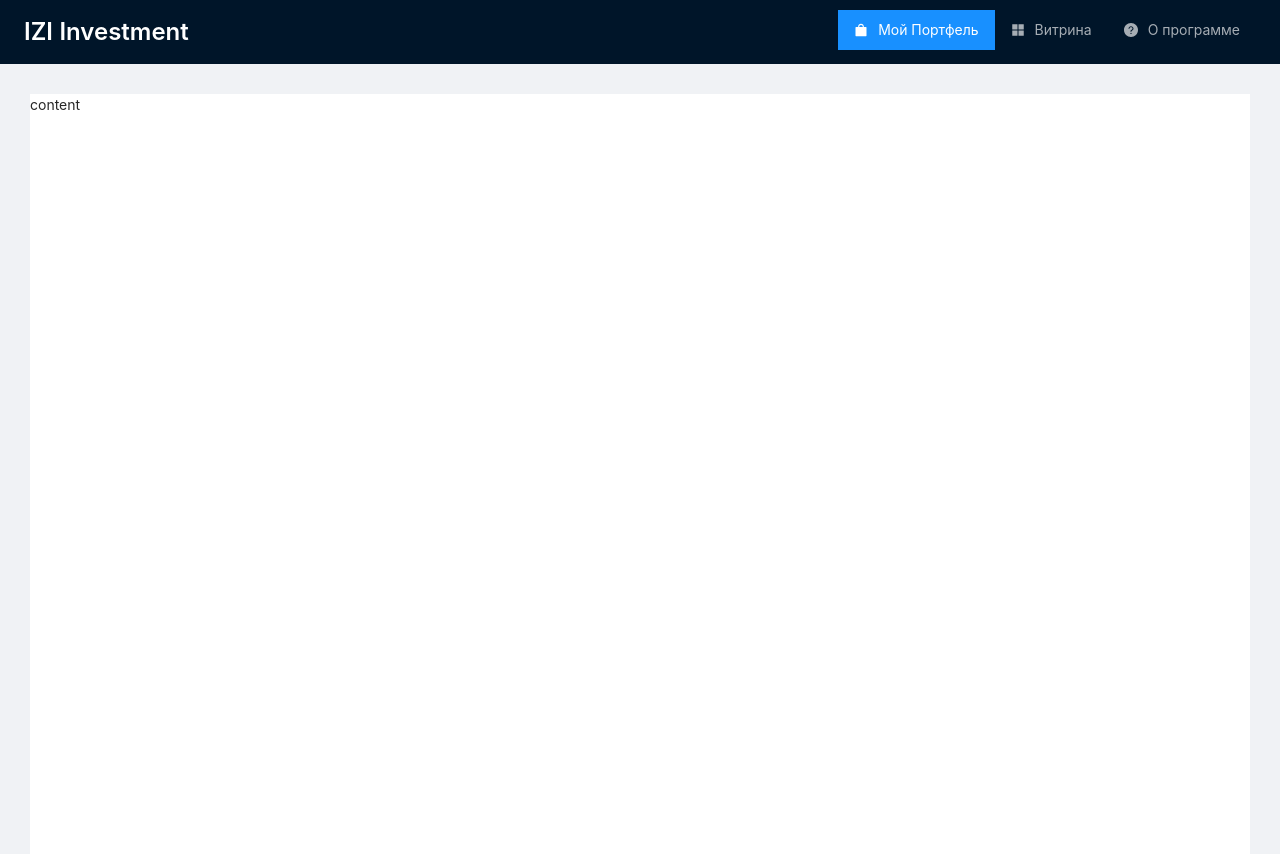
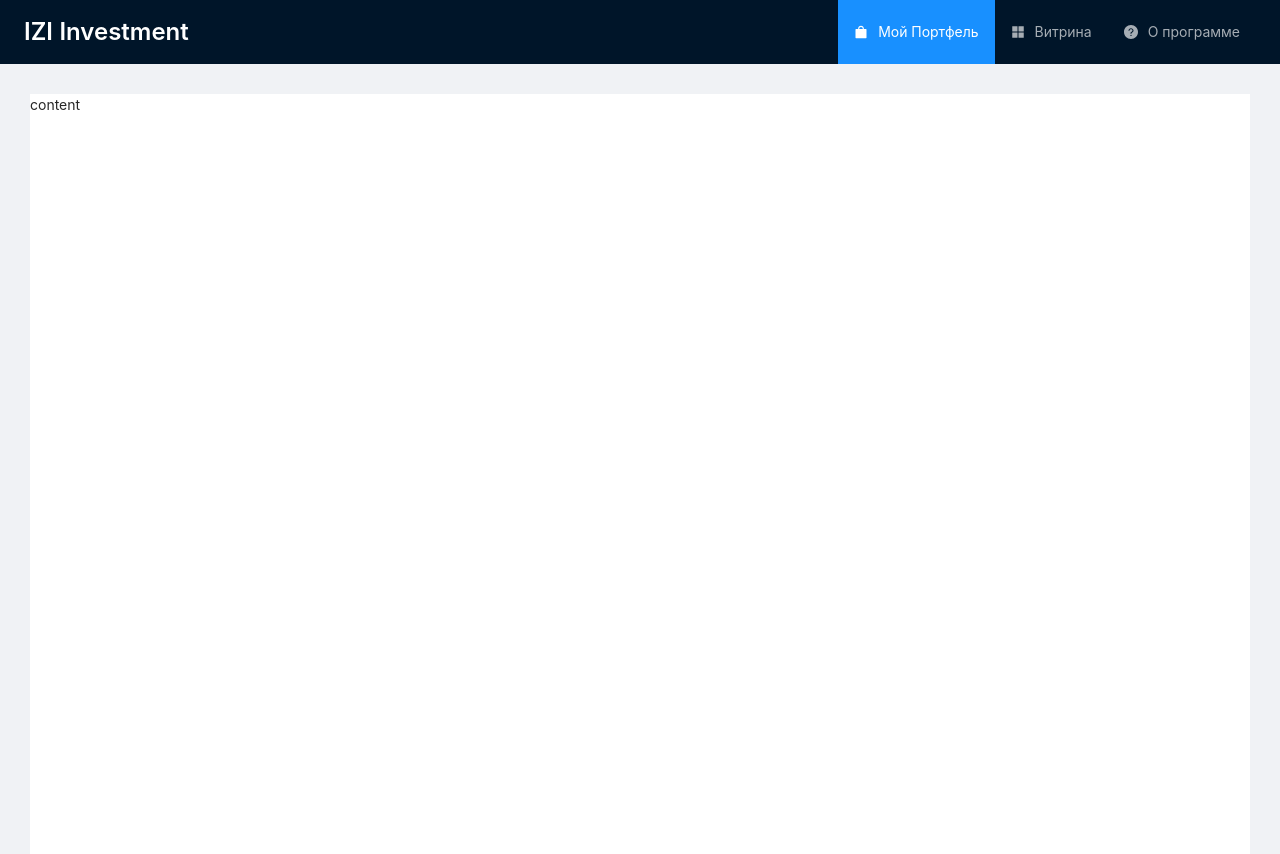
Before and after one commit to YusufZarifyanov/ReactIInvestmentApp, a React (Create React App) app: page / in a window 1280 px wide. Built offline with nearby package versions, Linux system fonts and the light colour scheme.

Commit message:
fix(Header): fix Header on big screens

```diff
--- a/src/components/Header/Header.css
+++ b/src/components/Header/Header.css
@@ -9,6 +9,12 @@
   z-index: 10;
   display: flex;
   justify-content: space-between;
+}
+
+.header__menuItem {
+  margin: 0 !important;
+  height: 64px !important;
+  line-height: 64px !important;
 }
 
 .header__burgerBtn {
@@ -28,6 +34,12 @@
     left: 0;
   }
 
+  .header__menuItem {
+    height: 40px !important;
+    line-height: 40px !important;
+    margin: 4px 0 !important;
+  }
+
   .header__burgerBtn {
     display: block;
     color: #fff !important;
--- a/src/components/Header/Header.js
+++ b/src/components/Header/Header.js
@@ -10,6 +10,25 @@ import {
 import { Link } from "react-router-dom";
 import cn from 'classnames'
 import './Header.css'
+
+const menuItems = [{
+  id: 1,
+  key: "briefcase",
+  icon: <ShoppingFilled />,
+  text: 'Мой Портфель'
+},
+{
+  id: 2,
+  key: "showcase",
+  icon: <AppstoreFilled />,
+  text: 'Витрина'
+},
+{
+  id: 3,
+  key: "about",
+  icon: <QuestionCircleFilled />,
+  text: 'О программе'
+}]
 
 function Header() {
   const [active, setActive] = useState(false)
@@ -52,22 +71,13 @@ function Header() {
         defaultSelectedKeys={["briefcase"]}
         className={cn('header__menu', active ? 'active' : '')}
         onClick={setActiveToFalse}
-      >
-        <Menu.Item key="briefcase" icon={<ShoppingFilled />}>
-          <Link to="briefcase">
-            Мой Портфель
+      >{menuItems.map(item => (
+        <Menu.Item className="header__menuItem" key={item.key} icon={item.icon}>
+          <Link to={item.key}>
+            {item.text}
           </Link>
         </Menu.Item>
-        <Menu.Item key="showcase" icon={<AppstoreFilled />}>
-          <Link to="showcase">
-            Витрина
-          </Link>
-        </Menu.Item>
-        <Menu.Item key="about" icon={<QuestionCircleFilled />}>
-          <Link to="about">
-            О программе
-          </Link>
-        </Menu.Item>
+      ))}
       </Menu>
     </Layout.Header>
   );
```
